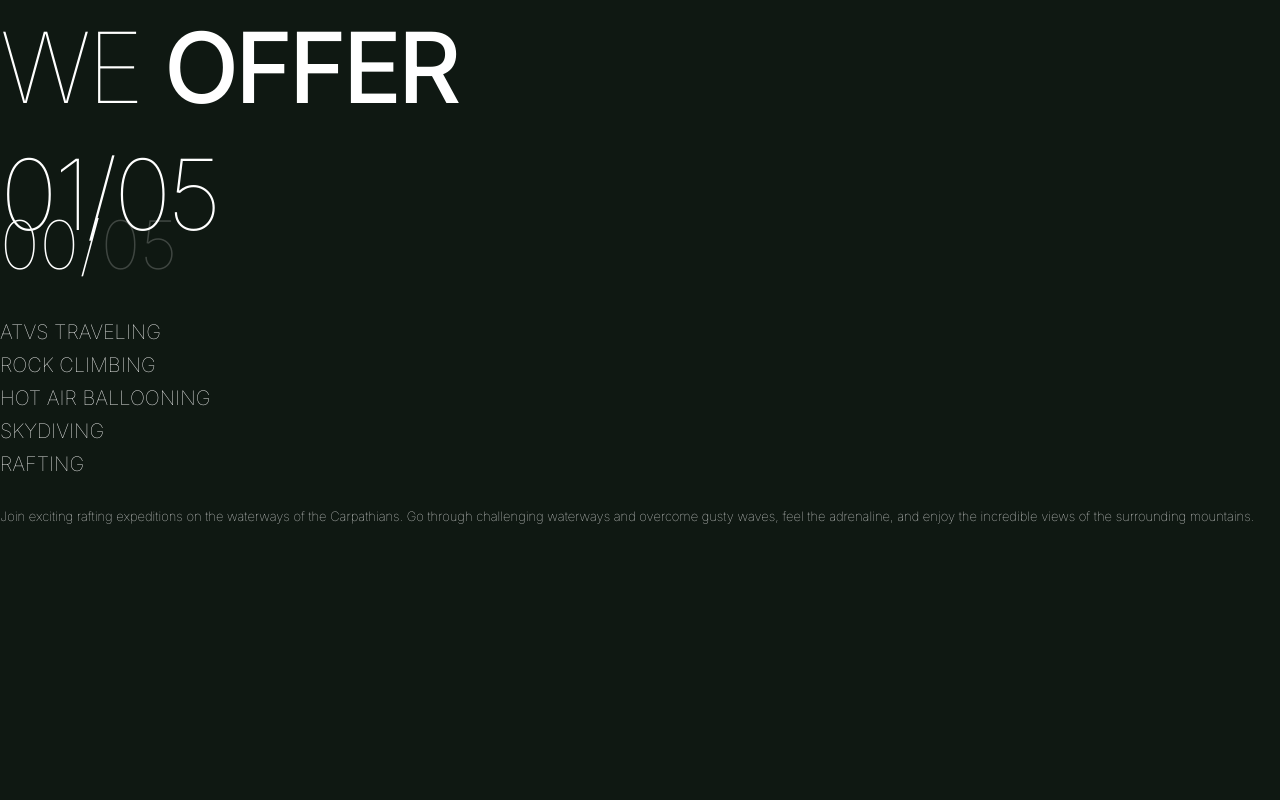
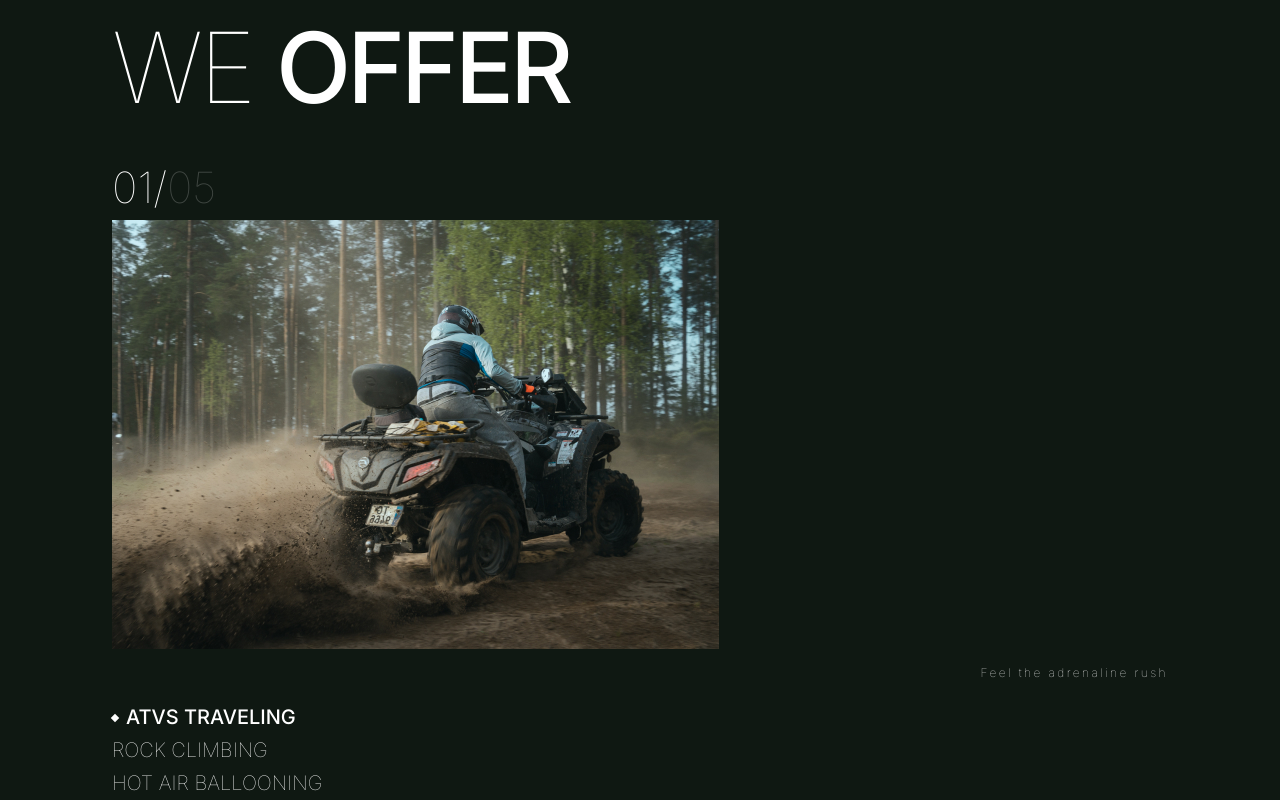
Before and after one commit to Veronikanos/carpTravel, a Next.js app: page / in a window 1280 px wide. Shown: the part 1580-2380 px from the top of the page. Built offline with nearby package versions, Linux system fonts and the light colour scheme; a web font is replaced by a local one.

Commit message:
fix: bug with changing slider by click, add some styles for mobile

```diff
--- a/src/components/InnerSlider.tsx
+++ b/src/components/InnerSlider.tsx
@@ -10,7 +10,7 @@ const InnerSlider: FC<ServicesSlideProps> = ({
 }) => {
   return (
     <div className={className}>
-      <div className="container flex  flex-col  h-[739px] md:flex-row md:gap-[18px] md:h-[493px] xl:hidden">
+      <div className="container flex  flex-col  md:flex-row">
         <div>
           <Image
             src={picture}
@@ -18,7 +18,7 @@ const InnerSlider: FC<ServicesSlideProps> = ({
             width={607}
             height={429}
             sizes="(max-width: 320px) 280px, (max-width: 768px) 463px, (max-width: 1280px) 607px"
-            className="object-cover h-[214px]  mb-4 w-full md:h-[378px] md:mb-0"
+            className="object-cover "
           />
         </div>
 
--- a/src/components/Services.tsx
+++ b/src/components/Services.tsx
@@ -17,31 +17,30 @@ const Services: FC = () => {
 
     const onClickBtn = (index: number) => {
         swiperInstance.slideTo(index);
-        setActiveIndex(index + 1)
+        setActiveIndex(index)
     };
 
     return (
       <>
 
-        {/* <section
-          className="section  services h-[850px] relative md:h-[620px] xl:h-[784px]"
-          id="services"
-        > */}
+
         <section>
-        <div className=" services-section relative padding-y min-h-[851px]">
-           <div className="absolute z-10">
-             <h2 className="header-2 mb-[24px] md:mb-0 z-20">
+        <div className=" services-section  padding-y min-h-[851px] padding-x">
+           <div className=" ">
+             <h2 className="header-2 mb-[24px]">
                We <span className="font-medium">offer</span>
              </h2>
-             <div className="header-2 ml-auto">0{activeIndex + 1}/0{slides.length}
+             <div className="text-[43px] font-thin leading-normal ">0{activeIndex + 1}/
+             <span className='text-light-transparent'>0{slides.length}</span>
              </div>
-             </div>
-             <div className=" relative">
+        </div>
+             <div className=" min-h-[213px] pb-[12px]">
                 {/* //TODO: add background */}
              {/* <div className="my-[16px] max-w-[463px] md:max-w-[463px] xl:max-w-[607px]"> */}
 
-          <div className="swiper-container absolute top-[202px] left-0  h-full w-full ">
-            <Swiper modules={[EffectFade]} onSwiper={setSwiperInstance} effect="fade">
+          <div className="  h-full w-full ">
+            <Swiper modules={[EffectFade]} onSwiper={setSwiperInstance}
+              onSlideChange={() => console.log('slide change')} effect="fade">
               {slides.map(
                 ({ picture, bg, title }, index, arr) => {
 
@@ -58,12 +57,9 @@ const Services: FC = () => {
                 }
               )}
             </Swiper>
-            <div className=" flex flex-col ">
-          <p className="text-[67px] font-thin mb-10 leading-[1.16]">
-            0{activeIndex}/<span className="text-white/20 ">0{slides.length}</span>
-          </p>
+            <div className=" flex flex-col mt-[12px]">
 
-          <p className=" block text-right mb-6 text-[12px] leading-loose tracking-[2.4px] md:hidden">
+          <p className=" block text-right mb-6 text-[12px] leading-loose tracking-[2.4px]">
             {slides[activeIndex].title}
           </p>
 
@@ -73,7 +69,7 @@ const Services: FC = () => {
                 <li
                   key={index}
                   className={
-                    index === activeIndex - 1
+                    index === activeIndex
                       ? 'services-item__active'
                       : ''
                   }
--- a/tailwind.config.ts
+++ b/tailwind.config.ts
@@ -1,4 +1,4 @@
-import type {Config} from 'tailwindcss';
+// import type {Config} from 'tailwindcss';
 
 module.exports = {
   content: [
@@ -16,30 +16,8 @@ module.exports = {
         'dark-color': '#0F1812',
         'light-color': '#FFFFFF',
         'light-transparent': 'rgba(255, 255, 255, 0.20)'
-        // "primary-blue": {
-        //   DEFAULT:" rgba(1, 10, 5, 0.75)",
-        //   // 100: "#F5F8FF",
-        // },
-        // "secondary-orange": "#f79761",
-        // "light-white": {
-        //   DEFAULT: "rgba(59,60,152,0.03)",
-        //   100: "rgba(59,60,152,0.02)",
-        // },
-        // grey: "#747A88",
       },
-      fontWeight: {
-        // DEFAULT: 200,
-        // header: '37px',
-        // subheader: '40px',
-        // '4xl': '2.441rem',
-        // '5xl': '3.052rem',
-      },
-      // backgroundImage: {
-      //   'pattern': "url('/pattern.png')",
-      //   'hero-bg': "url('/hero-bg.png')"
-      // }
     },
   },
   plugins: [],
 };
-// export default config;
```
